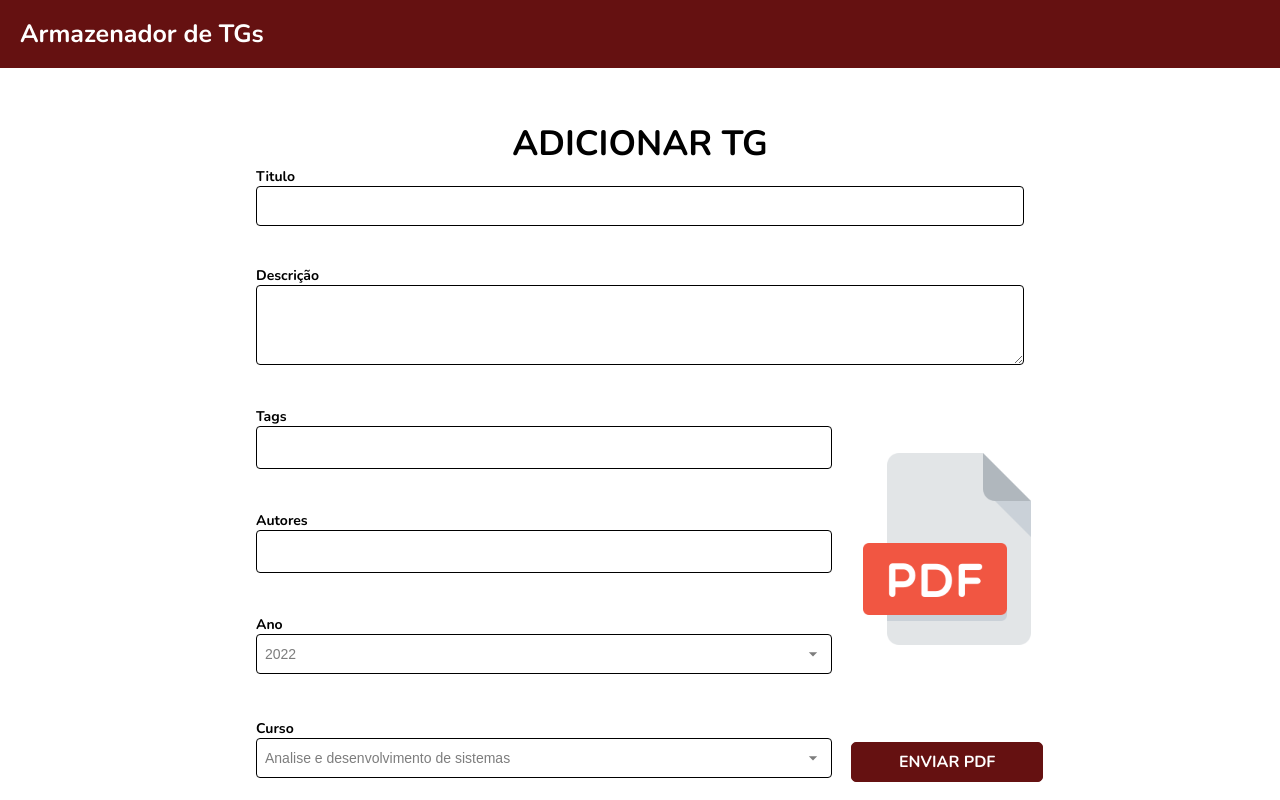
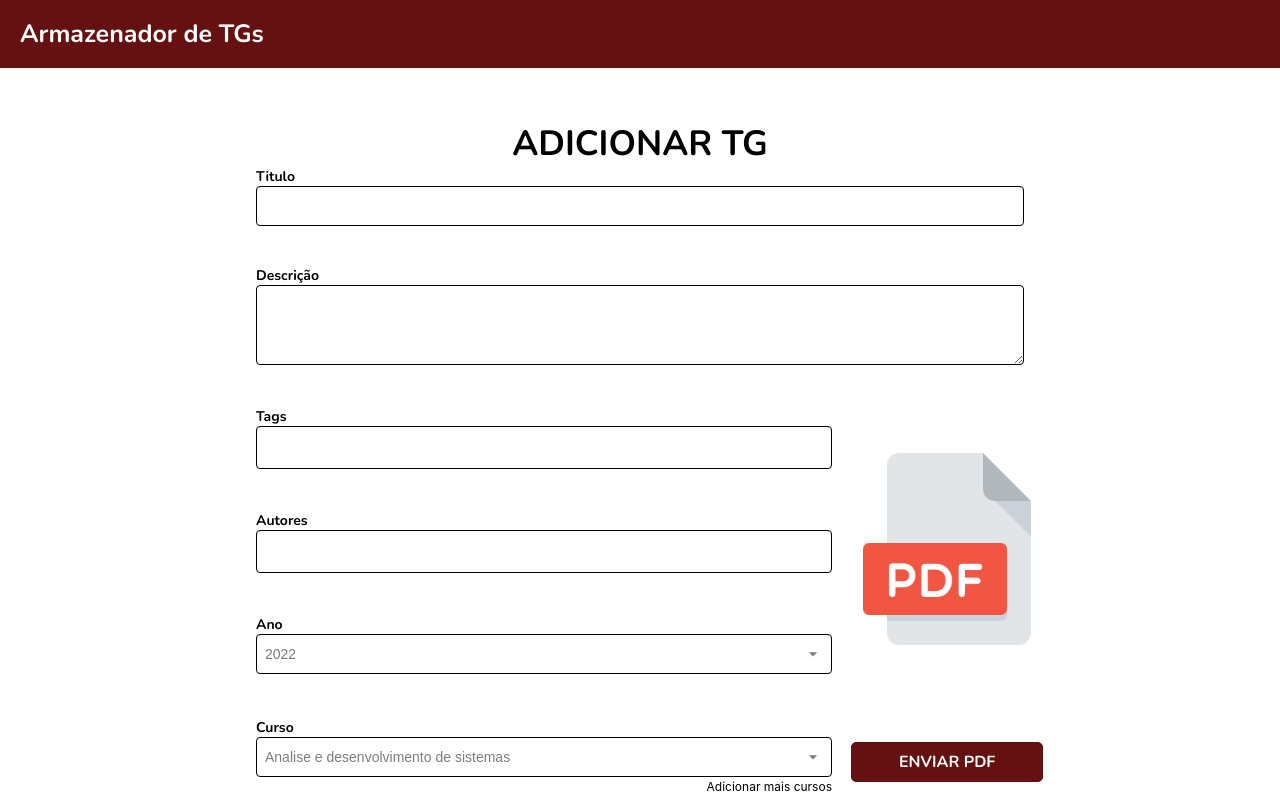
Before and after one commit to RezenDeveloper/Astec, a Next.js app: page /admin/trabalho/novo in a window 1280 px wide. Shown: the top 800 px of the page. Built offline with nearby package versions, Linux system fonts and the light colour scheme.

Commit message:
Added onBlur to select input

```diff
--- a/src/components/Inputs/index.tsx
+++ b/src/components/Inputs/index.tsx
@@ -61,7 +61,7 @@ export interface SelectInputProps {
   className?: string
 }
 
-export const SelectInput = ({ selectedId, label, onChange, valueList, className, placeholder }: SelectInputProps) => {
+export const SelectInput:React.FC<SelectInputProps> = ({ selectedId, label, onChange, valueList, className, placeholder, children } ) => {
 
   const selected = valueList.find((value) => selectedId === value.id)
   const [open, setOpen] = useState(false)
@@ -87,7 +87,12 @@ export const SelectInput = ({ selectedId, label, onChange, valueList, className,
         <button
           onClick={() => setOpen(!open)}
           aria-haspopup="listbox"
-          role='button'
+          type={'button'}
+          onBlur={(e) => {
+            const target = e.relatedTarget as HTMLLIElement | undefined;
+            const isOption = target?.classList.contains(styles['select-option'])
+            if(open && !isOption) setOpen(false)
+          }}
           className={`${!selected?.value && placeholder ? styles['placeholder'] : ''}`}
           aria-expanded={open}
           tabIndex={0}
@@ -95,6 +100,7 @@ export const SelectInput = ({ selectedId, label, onChange, valueList, className,
           {selected?.value || placeholder || ''}
           <MdArrowDropDown size={20} />
         </button>
+        {children}
         <ul
           className={`${styles['select-input--dropdown'] }`}
           role='listbox'
--- a/src/pages/admin/trabalho/novo.tsx
+++ b/src/pages/admin/trabalho/novo.tsx
@@ -13,6 +13,7 @@ import { GetStaticProps } from 'next'
 import { getAllSubjects } from '../../../database/subject'
 import AdminError from './erro'
 import { checkInputs } from '../../../utils/checkInputs'
+import Link from 'next/link'
 
 interface NewProps {
   subjectList: Subject[] | null
@@ -151,7 +152,9 @@ const New = ({ yearList, subjectList }: NewProps) => {
               selectedId={subject}
               valueList={subjectList}
               onChange={(id) => setSubject(id)}
-            />
+            >
+              <Link href={'/admin/cursos'}>Adicionar mais cursos</Link>
+            </SelectInput>
             <div className={`${styles['pdf-file']} ${pdfError}`}>
               <div className={styles['image-container']}>
                 <Image
--- a/src/styles/admin-work.module.scss
+++ b/src/styles/admin-work.module.scss
@@ -60,6 +60,7 @@
   &-grid {
     display: grid;
     grid-template: 1fr 1fr 1fr 1fr / 1fr 1fr 1fr 1fr ;
+    grid-template-rows: auto;
 
     .tag-input {
       grid-area: 1 / 1 / 2 / 4;
@@ -126,6 +127,11 @@
     }
     .subject-input {
       grid-area: 4 / 1 / 5 / 4;
+      a {
+        font-size: 0.75rem;
+        position: absolute;
+        right: 0;
+      }
       div, button {
         min-height: 40px;
       }
```
